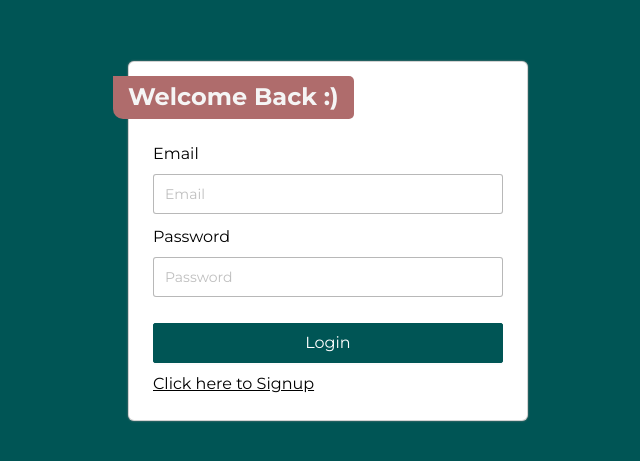
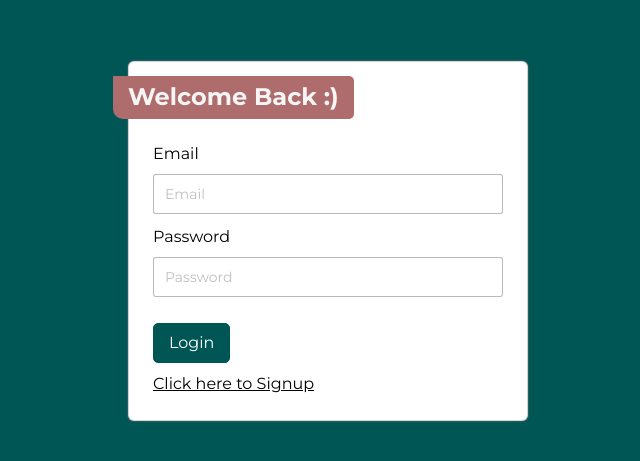
Before and after one commit to IMRANDIL/healthUM, a React (Create React App) app in the folder client/: page /login in a window 1280 px wide. Shown: the part 159-620 px from the top of the page, without its empty margins (312-952 px from the left). Built offline with nearby package versions, Linux system fonts and the light colour scheme.

Commit message:
some more styling fix

```diff
--- a/client/src/Pages/ApplyDoctor.jsx
+++ b/client/src/Pages/ApplyDoctor.jsx
@@ -105,6 +105,9 @@ const ApplyDoctor = () => {
             </Form.Item>
           </Col>
         </Row>
+        <div className="d-flex justify-content-end">
+          <Button className="primaryButton">Submit</Button>
+        </div>
       </Form>
     </Layout>
   );
--- a/client/src/components/Layout.css
+++ b/client/src/components/Layout.css
@@ -69,10 +69,11 @@
 .body{
     background-color: white;
     border-radius: 5px;
-    height: calc(90vh - 20px);
+    height: 100%;
     box-shadow: 0 0 2px gray;
     width: 100%;
-    padding:15px
+    padding:15px;
+
 
 }
 
--- a/client/src/index.css
+++ b/client/src/index.css
@@ -15,7 +15,7 @@ input{
     height: 40px;
 }
 
-input:focus{
+input:focus,.ant-picker{
     outline: none;
     box-shadow: none !important;
     border: 1px solid gray !important;
@@ -98,10 +98,12 @@ label{
 .primaryButton{
     background-color: #005555 !important;
     border-color: #005555 !important;
+    border-radius: 5px !important;
     height: 40px !important;
     width: 100% !important;
     color: white !important;
     font-size: 16px !important;
+    width: max-content !important;
 }
 
 
```
